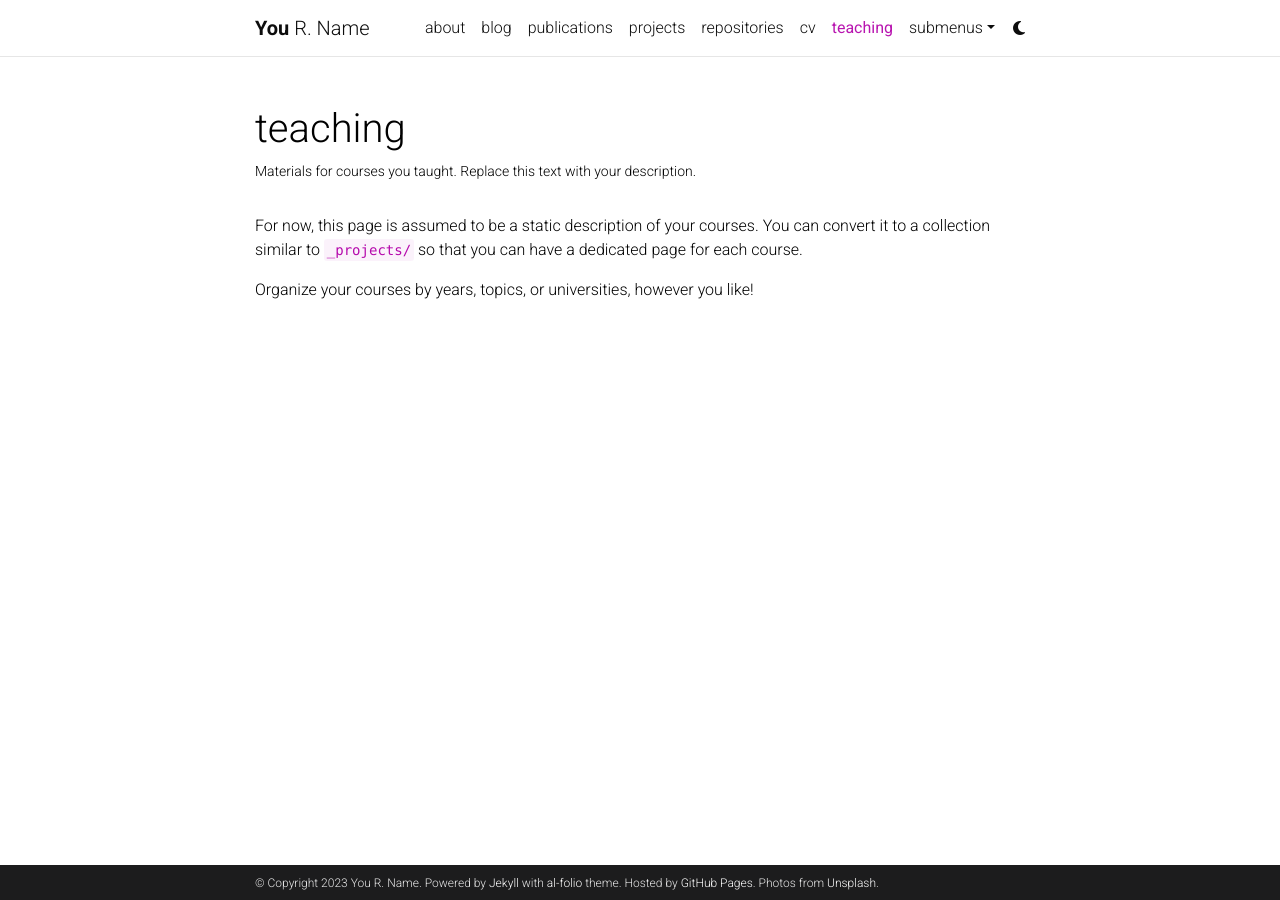
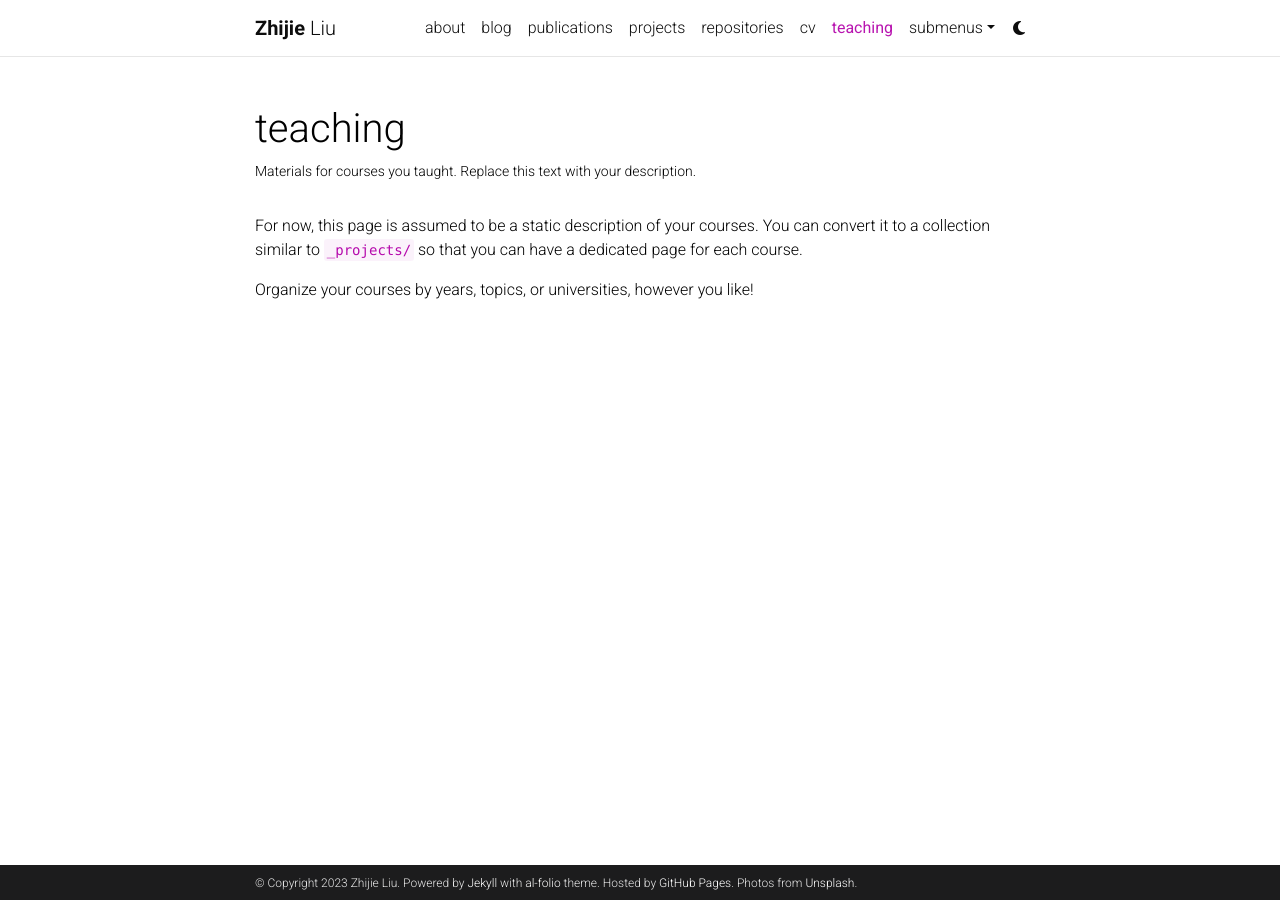
Before and after one commit to Rroscha/Rroscha.github.io, a Jekyll site: the page built from _pages/teaching.md, in a window 1280 px wide. Built offline with Jekyll 4.4.1, drawn with Linux system fonts in a browser that asks for light colours; comment, search, counter and statistics services are not loaded; a style sheet for code colours, icons or effects is not loaded.

Commit message:
Feature: Updated content in _config.yml

```diff
--- a/_config.yml
+++ b/_config.yml
@@ -3,10 +3,10 @@
 # -----------------------------------------------------------------------------
 
 title: blank # the website title (if blank, full name will be used instead)
-first_name: You
-middle_name: R.
-last_name: Name
-email: you@example.com
+first_name: Zhijie
+middle_name:
+last_name: Liu
+email: rrocsha1793@gmail.com
 description: > # the ">" symbol means to ignore newlines until "footer_text:"
   A simple, whitespace theme for academics. Based on [*folio](https://github.com/bogoli/-folio) design.
 footer_text: >
@@ -18,8 +18,8 @@
 lang: en # the language of your site (for example: en, fr, cn, ru, etc.)
 icon: ⚛️  # the emoji used as the favicon (alternatively, provide image name in /assets/img/)
 
-url: https://alshedivat.github.io # the base hostname & protocol for your site
-baseurl: /al-folio # the subpath of your site, e.g. /blog/
+url: https://Rroscha.github.io # the base hostname & protocol for your site
+baseurl: # the subpath of your site, e.g. /blog/
 last_updated: false # set to true if you want to display last updated in the footer
 impressum_path:  # set to path to include impressum link in the footer, use the same path as permalink in a page, helps to conform with EU GDPR
 
```
